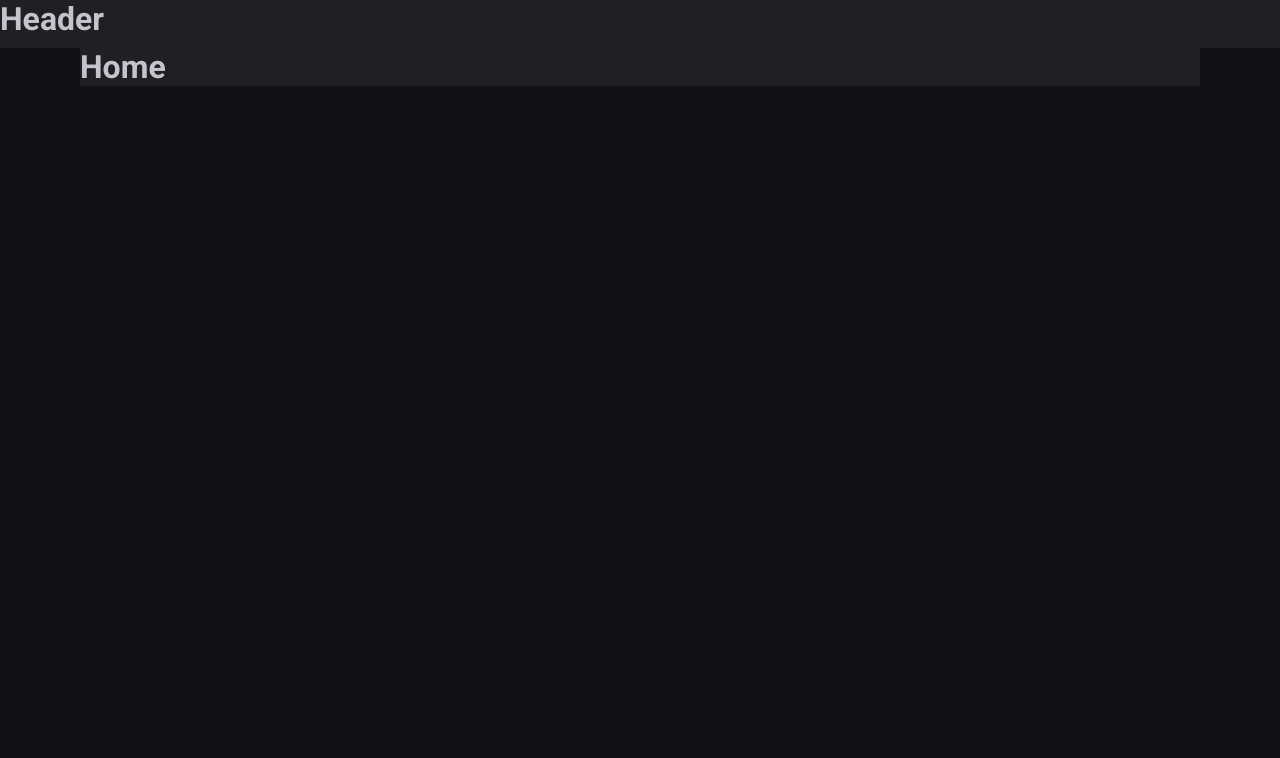
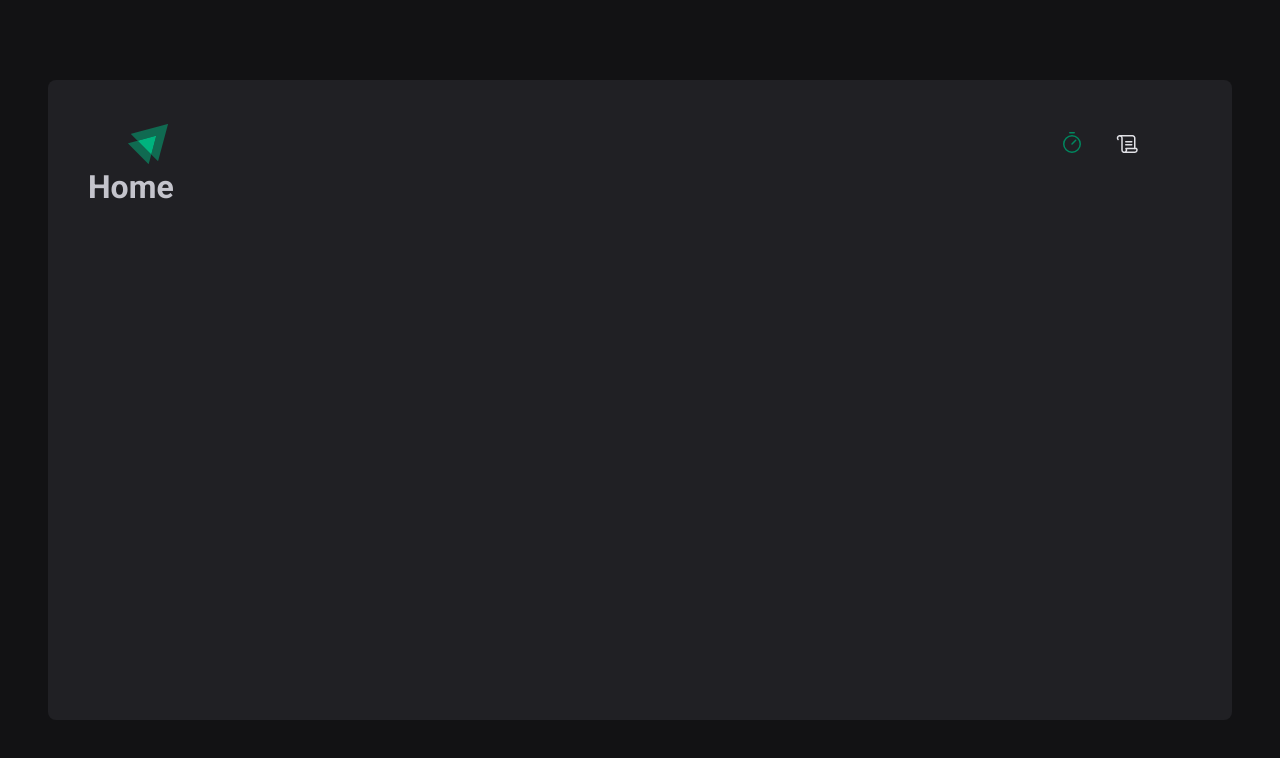
Before and after one commit to jarbsoncosta/Pojeto-Pomodoro, a React (Vite) app: page / in a window 1280 px wide. Shown: the top 758 px of the page. Built offline with nearby package versions, Linux system fonts and the light colour scheme.

Commit message:
feat: styling header

```diff
--- a/package.json
+++ b/package.json
@@ -10,6 +10,7 @@
     "lint": "eslint src --ext .ts,.tsx"
   },
   "dependencies": {
+    "phosphor-react": "^1.4.1",
     "react": "^18.2.0",
     "react-dom": "^18.2.0",
     "react-router-dom": "^6.4.0",
--- a/src/components/Header/Header.tsx
+++ /dev/null
@@ -1,9 +0,0 @@
-import { HeaderContent } from './styles'
-
-export function Header() {
-  return (
-    <HeaderContent>
-      <h1>Header</h1>
-    </HeaderContent>
-  )
-}
--- /dev/null
+++ b/src/components/Header/index.tsx
@@ -0,0 +1,20 @@
+import { HeaderContent } from './styles'
+import logoImg from '../../assets/logo.svg'
+import { Timer, Scroll } from 'phosphor-react'
+import { NavLink } from 'react-router-dom'
+
+export function Header() {
+  return (
+    <HeaderContent>
+      <img src={logoImg} alt="" />
+      <nav>
+        <NavLink to="/" title="Time">
+          <Timer size={24} />
+        </NavLink>
+        <NavLink to="/history" title="Histórico">
+          <Scroll size={24} />
+        </NavLink>
+      </nav>
+    </HeaderContent>
+  )
+}
--- a/src/components/Header/styles.ts
+++ b/src/components/Header/styles.ts
@@ -1,6 +1,39 @@
 import styled from 'styled-components'
 
-export const HeaderContent = styled.div`
+export const HeaderContent = styled.header`
+  display: flex;
+  justify-content: space-between;
+  align-items: center;
+  padding: 0 2.5rem;
   height: 3rem;
   background: ${(props) => props.theme['gray-800']};
+
+  img {
+    width: 2.5rem;
+    height: 2.5rem;
+  }
+  nav {
+    display: flex;
+    gap: 0.5rem;
+
+    a {
+      width: 3rem;
+      height: 3rem;
+      display: flex;
+      justify-content: center;
+      align-items: center;
+
+      color: ${(props) => props.theme['gray-100']};
+
+      border-top: 3px solid transparent;
+      border-bottom: 3px solid transparent;
+
+      &:hover {
+        border-bottom: 3px solid ${(props) => props.theme['green-500']};
+      }
+      &.active {
+        color: ${(props) => props.theme['green-500']};
+      }
+    }
+  }
 `
--- a/src/layouts/DefaultLayout.tsx
+++ /dev/null
@@ -1,11 +0,0 @@
-import { Outlet } from 'react-router'
-import { Header } from '../components/Header/Header'
-
-export function DefaultLayout() {
-  return (
-    <div>
-      <Header />
-      <Outlet />
-    </div>
-  )
-}
--- /dev/null
+++ b/src/layouts/DefaultLayout/index.tsx
@@ -0,0 +1,12 @@
+import { Outlet } from 'react-router'
+import { Header } from '../../components/Header'
+import { LayoultContainer } from './styles'
+
+export function DefaultLayout() {
+  return (
+    <LayoultContainer>
+      <Header />
+      <Outlet />
+    </LayoultContainer>
+  )
+}
--- /dev/null
+++ b/src/layouts/DefaultLayout/styles.ts
@@ -0,0 +1,12 @@
+import styled from 'styled-components'
+
+export const LayoultContainer = styled.div`
+  max-width: 74rem;
+  padding: 2.5rem;
+  height: calc(100vh - 10rem);
+  margin: 5rem auto;
+  border-radius: 8px;
+  background: ${(props) => props.theme['gray-800']};
+  display: flex;
+  flex-direction: column;
+`
--- a/src/pages/Home/styles.ts
+++ b/src/pages/Home/styles.ts
@@ -1,7 +1,3 @@
 import styled from 'styled-components'
 
-export const HomeContainer = styled.div`
-  max-width: 70rem;
-  margin: 0 auto;
-  background: ${(props) => props.theme['gray-800']};
-`
+export const HomeContainer = styled.div``
--- a/src/styles/global.ts
+++ b/src/styles/global.ts
@@ -15,7 +15,7 @@ body{
 }
 :focus{
     outline: 0;
-    box-shadow: 0 0 0 2px ${(props) => props.theme['gray-500']};
+    box-shadow: 0 0 0 2px ${(props) => props.theme['green-500']};
 }
 body, input, textarea, button{
     font-family: 'Roboto', sans-serif;
```
Also changed, not shown: src/assets/logo.svg (added), 1 other file (tests, documents, lock files or other folders).
